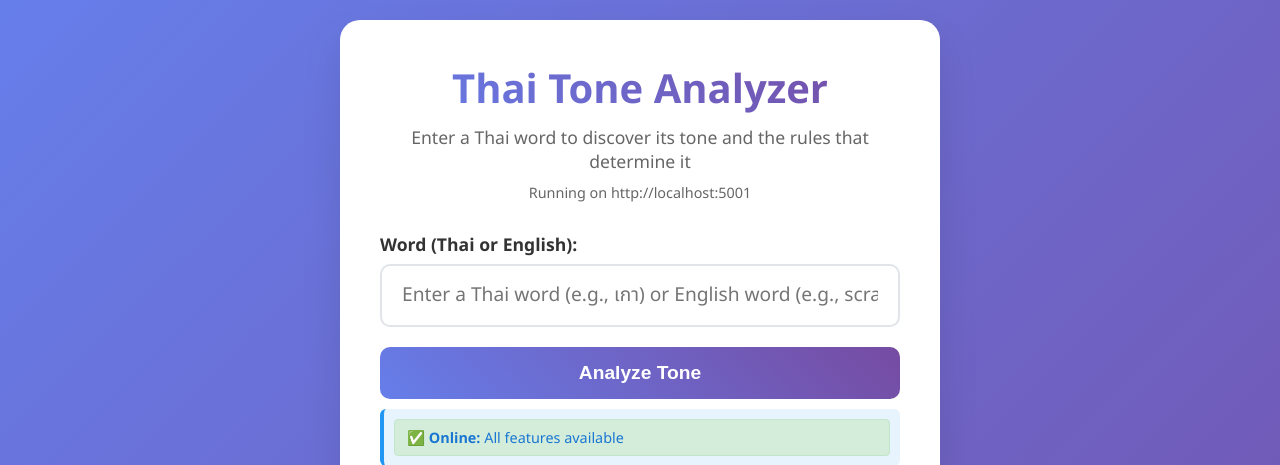
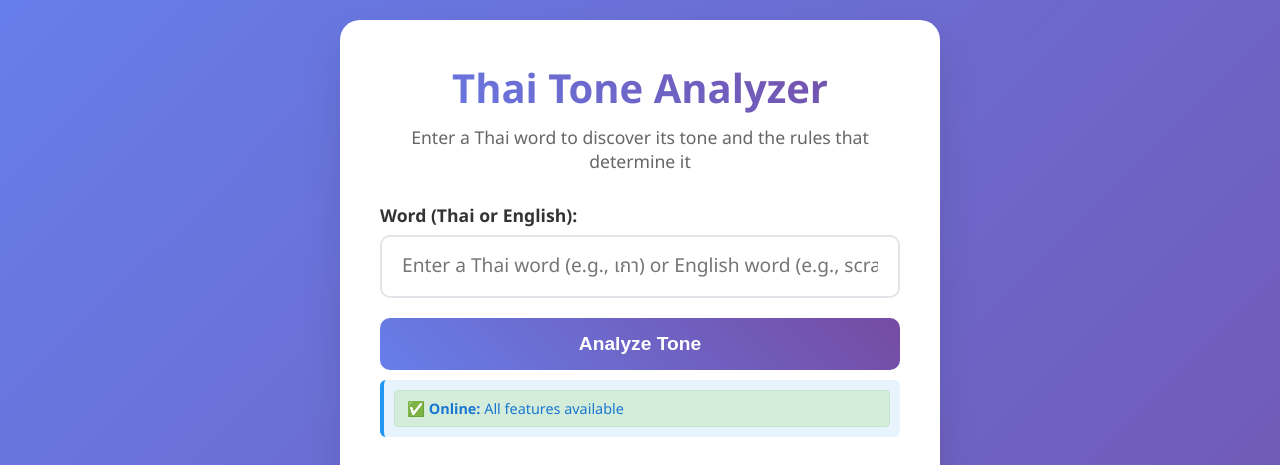
Before and after one commit to Callus4815/thai-tone-analyzer, a Flask app: page / in a window 1280 px wide. Shown: the top 465 px of the page. Run offline with Flask 3, Linux system fonts and the light colour scheme; data that the repository does not hold is empty.

Commit message:
Remove localhost reference from production UI
- Remove 'Running on http://localhost:5001' text from header
- Clean up UI for production deployment
- No localhost references in deployed app

```diff
--- a/templates/index.html
+++ b/templates/index.html
@@ -865,7 +865,6 @@
         <div class="header">
             <h1>Thai Tone Analyzer</h1>
             <p>Enter a Thai word to discover its tone and the rules that determine it</p>
-            <p style="font-size: 0.9em; color: #666; margin-top: 10px;">Running on http://localhost:5001</p>
         </div>
 
         <div class="input-section">
```
